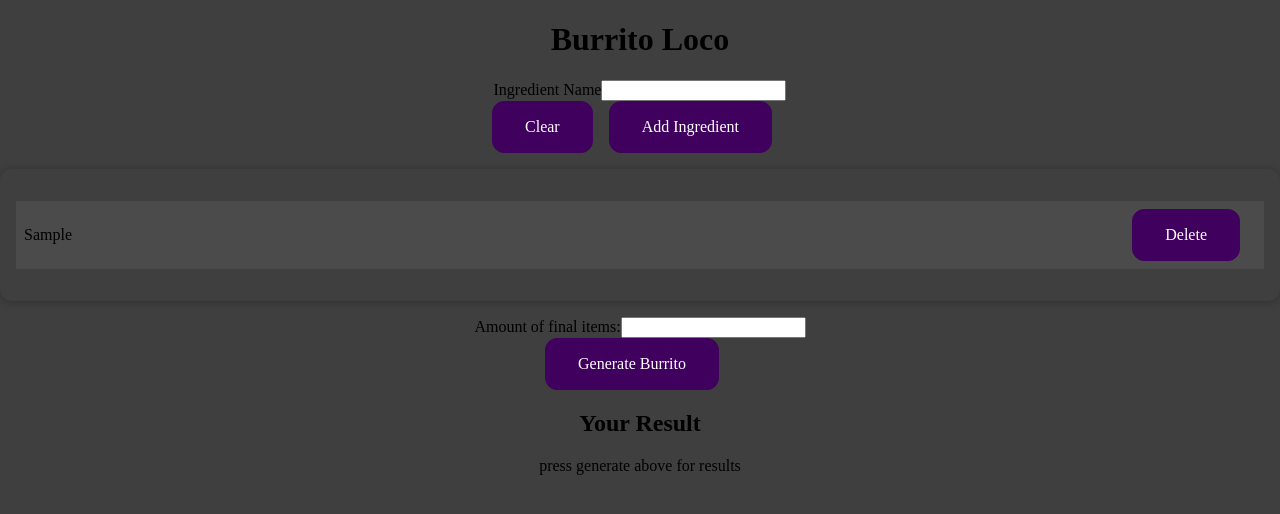
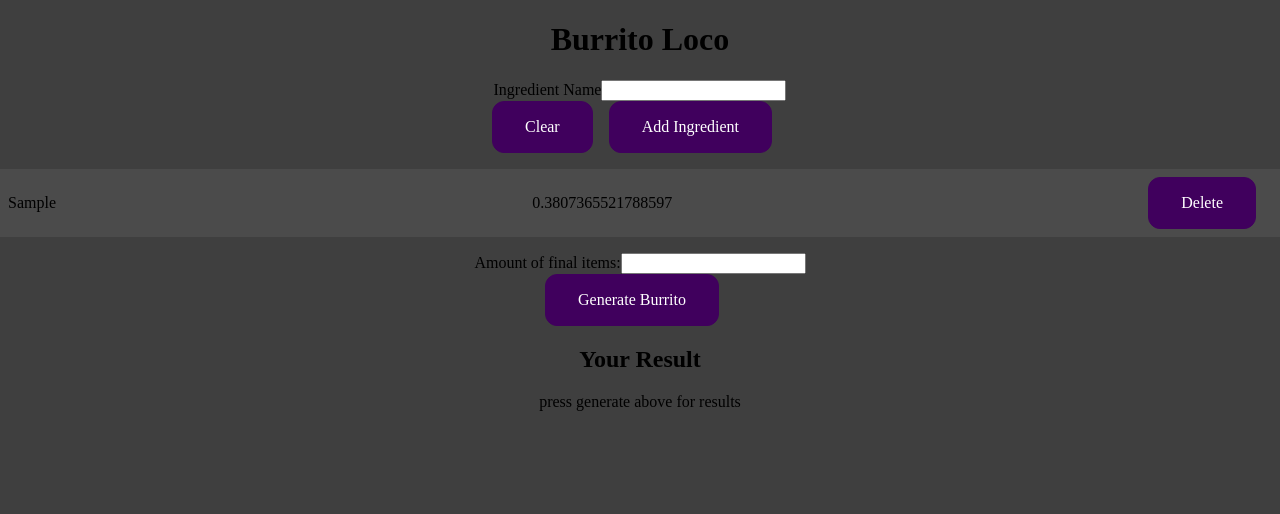
Before and after one commit to Aron400/burrito-loco, a React (Create React App) app: page / in a window 1280 px wide. Both pictures are taken after typing "Sample" into the empty fields and a click on the button "Add Ingredient". Shown: the top 514 px of the page. Built offline with nearby package versions, Linux system fonts and the light colour scheme.

Commit message:
delete button works, needs to add key tho

```diff
--- a/src/App.js
+++ b/src/App.js
@@ -35,10 +35,10 @@ const App = () => {
 console.log(ingredients)
 
   const deleteIngredientHandler = (id) => {
-    const newArray = ingredients.filter(ingredient => ingredient.id !== id);
+    const newArray = ingredients.filter((ingredient) => ingredient.id !== id);
+    console.log('delete')
+    setIngredients(newArray);
     console.log(newArray)
-    setIngredients(newArray);
-    console.log('delete')
   }
 
 
--- a/src/components/Ingredients/IngredientCard.js
+++ b/src/components/Ingredients/IngredientCard.js
@@ -6,6 +6,7 @@ const IngredientCard = (props) => {
     return <div className="ingredients-card">
         <li>
             <div>{props.title}</div>
+            <div>{props.id}</div>
             <button onClick={props.onDeleteIngredient} className="delete-ingredient">Delete</button>
         </li>
     </div>
--- a/src/components/Ingredients/IngredientsList.js
+++ b/src/components/Ingredients/IngredientsList.js
@@ -4,10 +4,18 @@ import IngredientCard from "./IngredientCard";
 import "./IngredientsList.css";
 
 const IngredientsList = (props) => {
+
+  const onDeleteIngredient = (param1) => (event) => props.onDeleteIngredient(param1);
+  console.log(props);
   return (
     <ul className="ingredients-list">
       {props.items.map((ingredient) => (
-        <IngredientCard onDeleteIngredient={props.onDeleteIngredient} key={ingredient.id} title={ingredient.title} />
+        // <IngredientCard onDeleteIngredient={props.onDeleteIngredient} id={ingredient.id} key={ingredient.id} title={ingredient.title} />
+        <li>
+            <div>{ingredient.title}</div>
+            <div>{ingredient.id}</div>
+            <button onClick={onDeleteIngredient(ingredient.id)} className="delete-ingredient">Delete</button>
+        </li>
       ))}
     </ul>
   );
```
